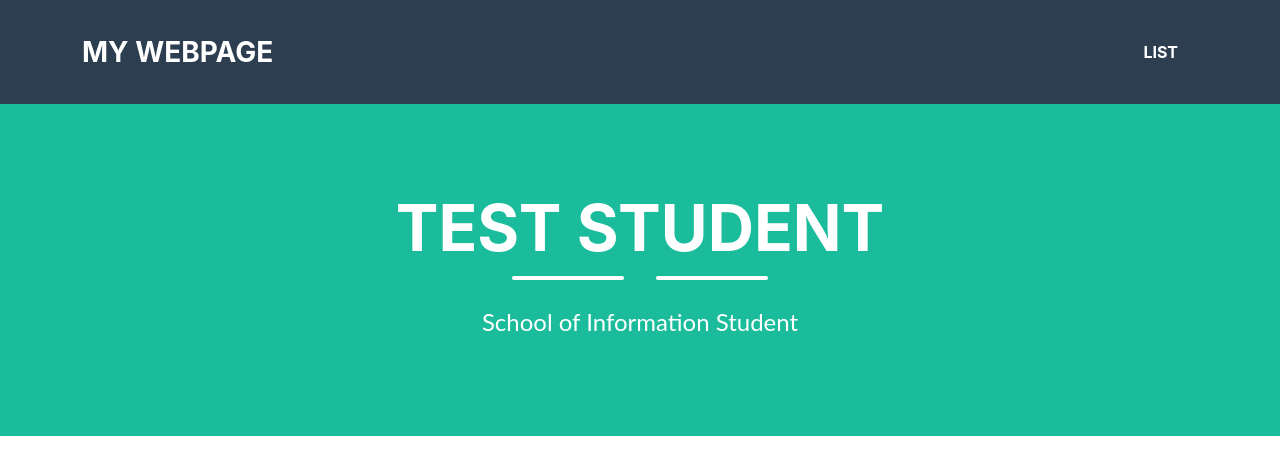
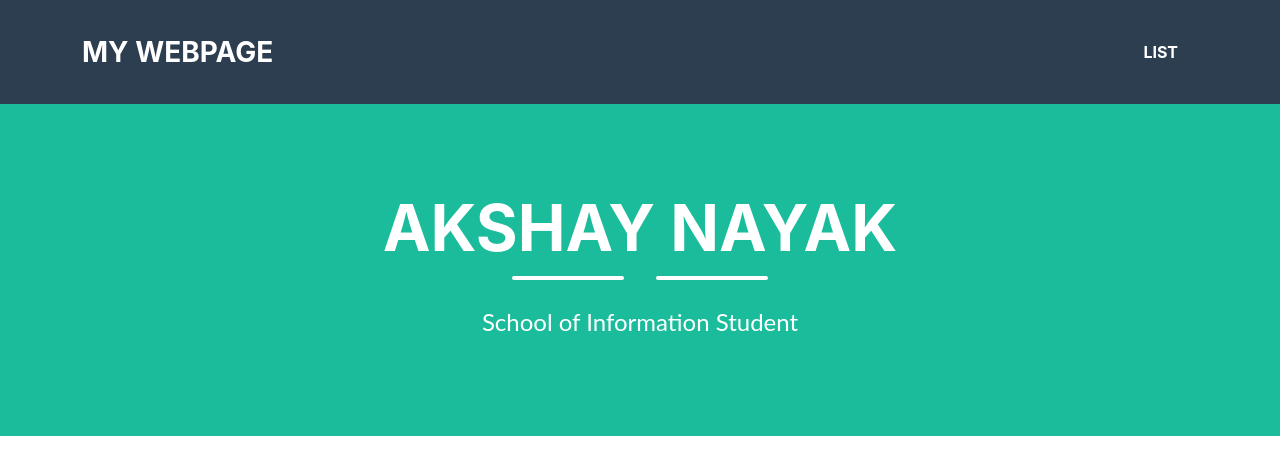
Before and after one commit to akshayt19nayak/akshayt19nayak.github.io, a plain HTML site: page index.html in a window 1280 px wide. Drawn offline with Linux system fonts and the light colour scheme.

Commit message:
info 202: initial commit

```diff
--- a/index.html
+++ b/index.html
@@ -23,7 +23,7 @@
             <div class="container d-flex align-items-center flex-column">
 
                 <!-- This code is for the student name-->
-                <h1 class="masthead-heading text-uppercase mb-0">Test Student</h1>
+                <h1 class="masthead-heading text-uppercase mb-0">Akshay Nayak</h1>
                 <!--This code creates the two lines separating the student name from the subtitle-->
                 <div class="divider-custom divider-light">
                     <div class="divider-custom-line"></div>
```
Also changed, not shown: 1 other file.
